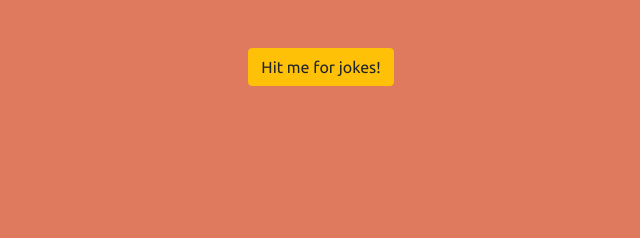
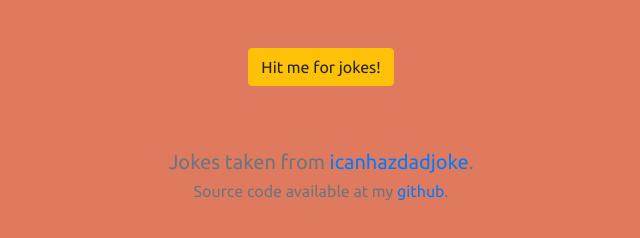
Before and after one commit to pangpangguy/jokes_generator, a plain HTML site: page index.html in a window 1280 px wide. Shown: the whole page, without its empty margins (319-959 px from the left). Drawn offline with nearby package versions, Linux system fonts and the light colour scheme.

Commit message:
Added source

```diff
--- a/index.html
+++ b/index.html
@@ -31,7 +31,13 @@
 
     </div>
 
-
+    <footer>
+        <div class="container text-muted text-center py-3 mt-5">
+            <h5>Jokes taken from <a href="https://icanhazdadjoke.com"> icanhazdadjoke</a>.</h5>
+            </h5>
+            <h6>Source code available at my <a href="https://github.com/pangpangguy/jokes_generator">github</a>.</h6>
+        </div>
+    </footer>
 
     <script src="jokes.js"></script>
     <script src="https://stackpath.bootstrapcdn.com/bootstrap/3.4.1/js/bootstrap.min.js"
--- a/jokes.js
+++ b/jokes.js
@@ -24,7 +24,7 @@ const addJoke = async () => {
     newRow.append(newP);
     jokeList.append(newRow);
     numberJokes += 1;
-    if (numberJokes > 15) {
+    if (numberJokes > 12) {
         jokeLists.childNodes[1].remove();
     }
 }
```
